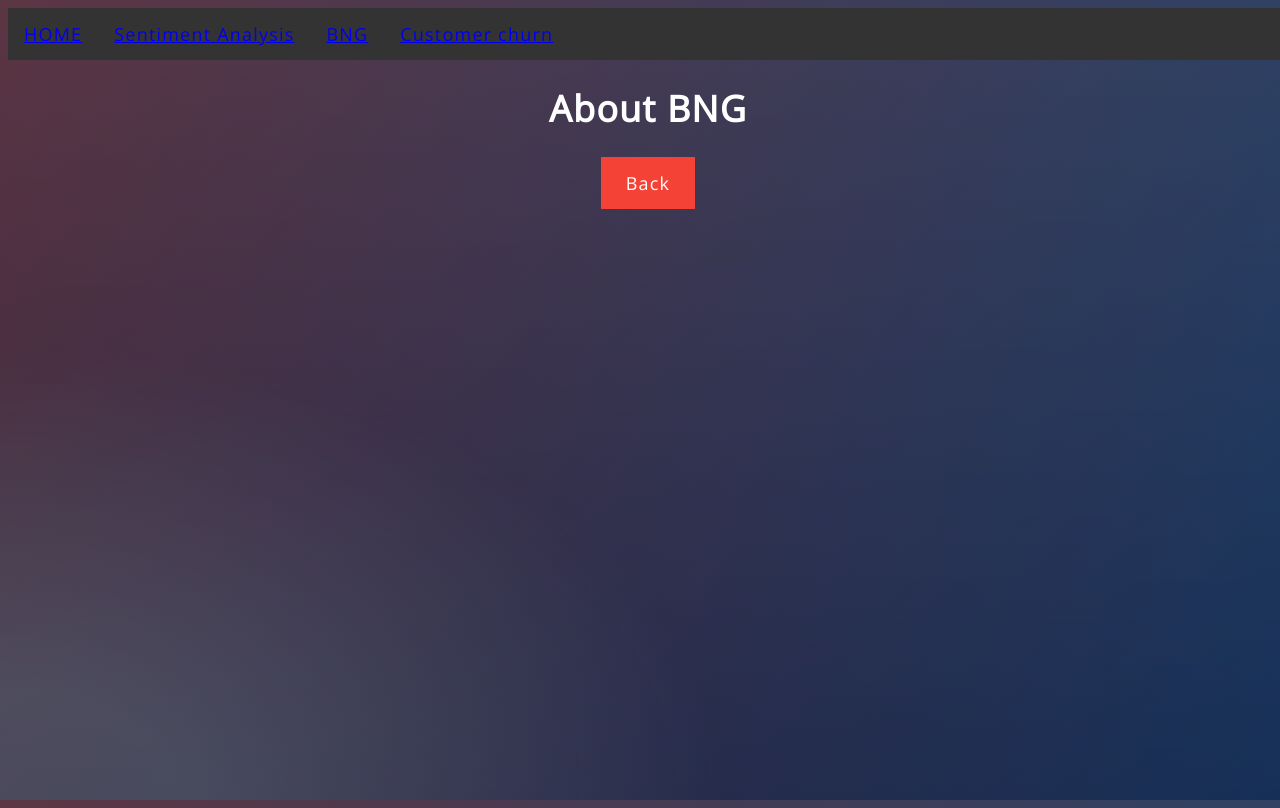
After one commit to b18050/estip, a Flask app: page /aboutbng/ in a window 1280 px wide. The commit adds this page. Run offline with Flask 2, Linux system fonts and the light colour scheme; parts of the project's set-up code (start-up, migrations or seed data) failed here and were passed over.

Commit message:
Added some links

```diff
--- a/app.py
+++ b/app.py
@@ -55,6 +55,20 @@ def aboutchurn():
     For rendering about page
     '''
     return render_template('aboutchurn.html')
+
+@app.route('/aboutsentiment/')
+def aboutsentiment():
+    '''
+    For rendering about page
+    '''
+    return render_template('aboutsentiment.html')
+
+@app.route('/aboutbng/')
+def aboutbng():
+    '''
+    For rendering about page
+    '''
+    return render_template('aboutbng.html')
 
 @app.route('/bng/')
 def bng():
--- /dev/null
+++ b/templates/aboutbng.html
@@ -0,0 +1,39 @@
+<!DOCTYPE html>
+<html >
+<head>
+  <meta charset="UTF-8">
+  <title>Customer Sentiment Analysis</title>
+  <link rel="stylesheet" type="text/css" href="{{ url_for('static',filename='css/style.css') }}">
+  <link href="https://fonts.googleapis.com/css?family=Open+Sans&display=swap" rel="stylesheet">
+</head>
+<body>
+    <div class="nav">
+        <ul style="list-style-type: none;  margin: 0; padding: 0; overflow: hidden; background-color: #333;">
+            <li style="float:left; display: block; color: rgb(255, 255, 255);text-align: center;padding: 14px 16px;text-decoration: none;"><a href="/">  HOME   </a></li>
+            <li style="float:left; display: block; color: white;text-align: center;padding: 14px 16px;text-decoration: none;"><a href="/customer">  Sentiment Analysis  </a></li>
+            <li style="float:left; display: block; color: white;text-align: center;padding: 14px 16px;text-decoration: none;"><a href="/bng">  BNG  </a></li>
+            <li style="float:left; display: block; color: white;text-align: center;padding: 14px 16px;text-decoration: none;"><a href="/churn">  Customer churn  </a></li>
+
+        </ul>
+    </div>
+<div>
+    <h1>About BNG </h1>
+
+</div>
+
+
+
+
+<div>
+    <a style="background-color: #f44336;
+    color: white;
+    padding: 14px 25px;
+    text-align: center;
+    text-decoration: none;
+    display: inline-block;"href="/about"> Back </a>
+    </div>
+
+
+
+</body>
+</html>
```
Also changed, not shown: templates/about.html (+22 -4 lines), templates/aboutsentiment.html (added, +39 -0 lines).
